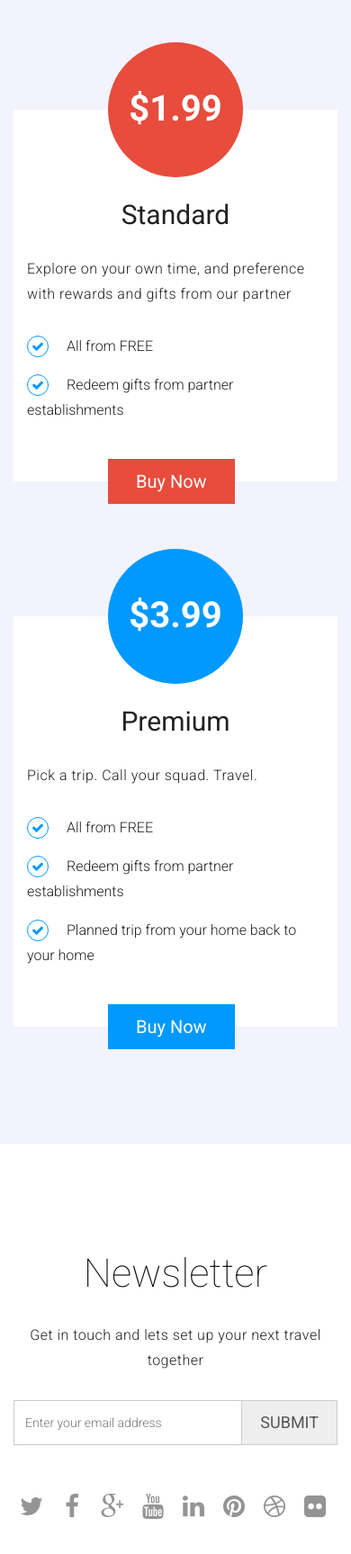
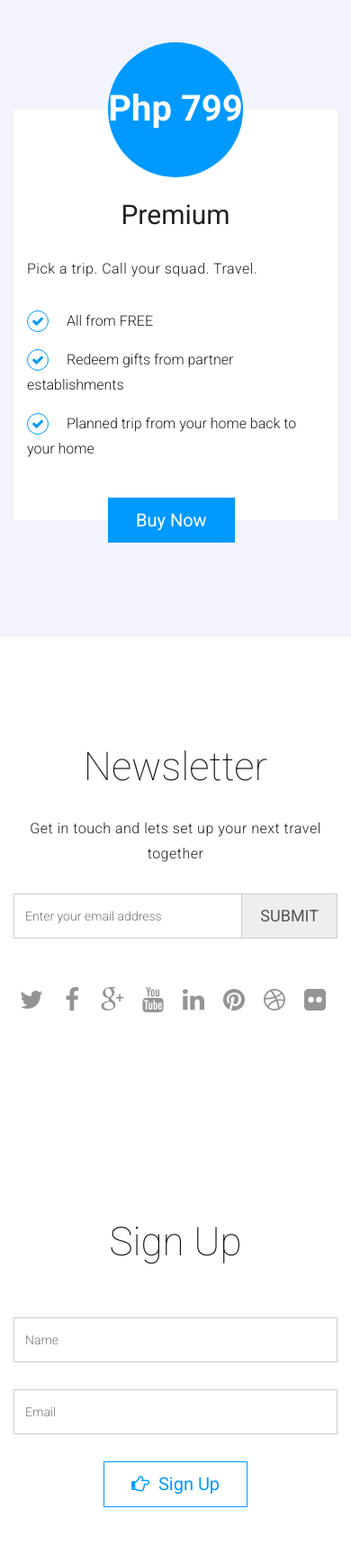
Before and after one commit to 1601/curatourwebsite, a plain HTML site: page index.html in a window 390 px wide. Shown: the part 3441-5168 px from the top of the page at 90% size. Drawn offline with nearby package versions, Linux system fonts and the light colour scheme.

Commit message:
update index copy prices

```diff
--- a/index.html
+++ b/index.html
@@ -184,21 +184,8 @@
               </div> <!-- end .price-list> .col-md-4 (1) -->
 
               <div class="col-md-4">
-                <div class="price-table featured-price">
-                  <div class="rate">$1.99</div>
-                  <h2>Standard</h2>
-                  <p>Explore on your own time, and preference with rewards and gifts from our partner </p>
-                  <ul>
-                    <li><i class="fa fa-check"></i>All from FREE</li>
-                    <li><i class="fa fa-check"></i>Redeem gifts from partner establishments</li>
-                  </ul>
-                  <a href="#download" class="btn btn-default buy-now">Buy Now</a>
-                </div> <!-- end .price-table -->
-              </div> <!-- end .price-list> .col-md-4 (2) -->
-
-              <div class="col-md-4">
                 <div class="price-table">
-                  <div class="rate">$3.99</div>
+                  <div class="rate">Php 799</div>
                   <h2>Premium</h2>
                   <p>Pick a trip. Call your squad. Travel. </p>
                   <ul>
@@ -261,7 +248,7 @@
     <footer id="contact">
       <div class="footer section-padding">
         <div class="container">
-          <h1>Contact Us</h1>
+          <h1>Sign Up</h1>
           <form action="" class="form contact">
 
             <div class="row">
@@ -275,22 +262,9 @@
                   <label for="email" class="sr-only">Email</label>
                   <input type="email" class="form-control" id="email" placeholder="Email">
                 </div> <!-- end .form-group -->
-
-                <div class="form-group">
-                  <label for="subject" class="sr-only">Subject</label>
-                  <input type="text" class="form-control" id="subject" placeholder="Subject">
-                </div> <!-- end .form-group -->
-              </div> <!-- end .form> .row> .col-md-4 -->
-
-              <div class="col-xs-12 col-md-6">
-                <div class="form-group">
-                  <label for="message" class="sr-only">Message</label>
-                  <textarea name="message" id="message" placeholder="Message"></textarea>
-                </div> <!-- end .form-group -->
-              </div>
             </div> <!-- end .form> .row -->
 
-            <button class="btn btn-default contact-submit custom-btn" type="submit"><i class="fa fa-hand-o-right"></i>SUBMIT</button>
+            <button class="btn btn-default contact-submit custom-btn" type="submit"><i class="fa fa-hand-o-right"></i>Sign Up</button>
           </form> <!-- end .form -->
         </div> <!-- end .container -->
       </div> <!-- end .footer -->
```
